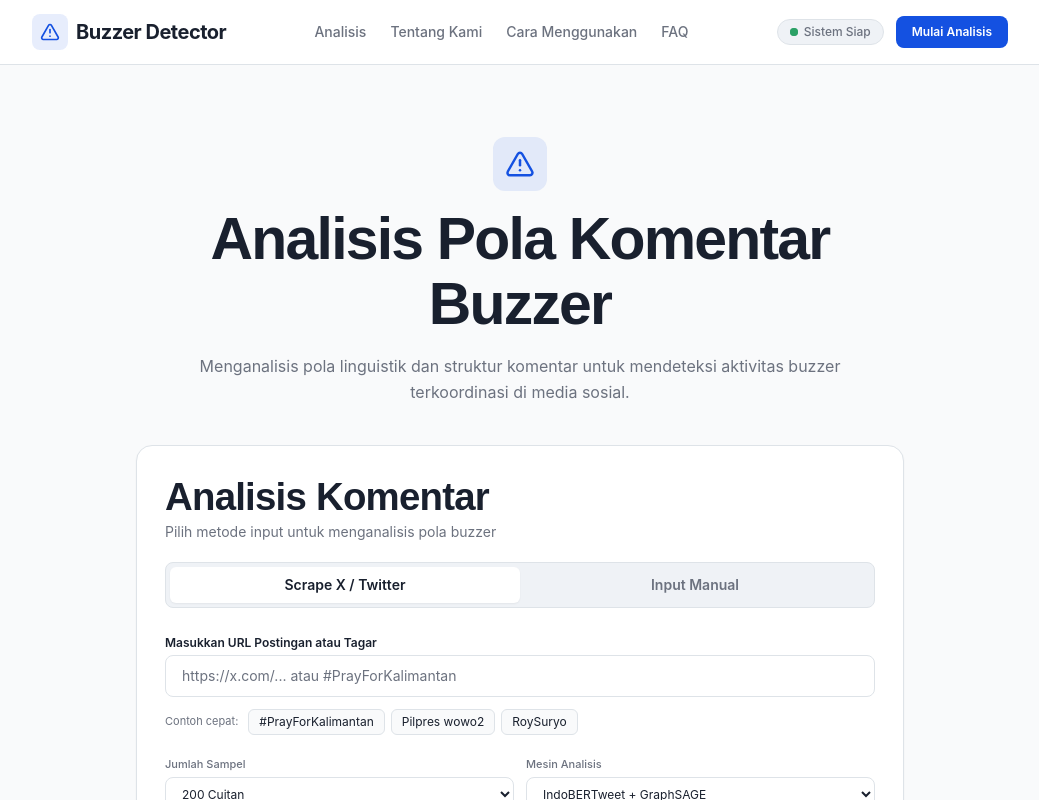
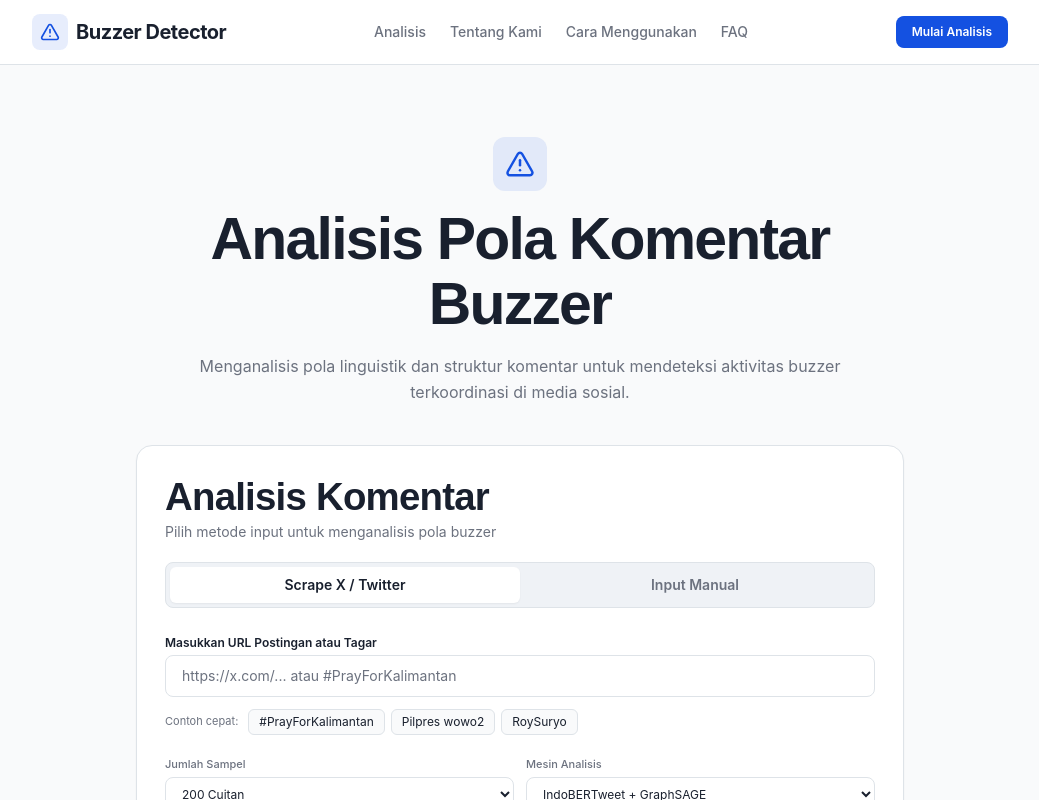
Before and after one commit to allaran12/Buzzer-Detection-, a Next.js app in the folder web/: page / in a window 1280 px wide. Shown: the top 800 px of the page, without its empty margins (120-1159 px from the left). Built offline with nearby package versions, Linux system fonts and the light colour scheme.

Commit message:
fix: remove sistem siap badge from navbar

```diff
--- a/web/src/components/Navbar.tsx
+++ b/web/src/components/Navbar.tsx
@@ -41,14 +41,6 @@ export default function Navbar() {
 
         {/* Right side */}
         <div className="hidden md:flex items-center gap-3">
-          <div className="flex items-center gap-1.5 rounded-full border border-[var(--border)] bg-[var(--card)] px-3 py-1 text-xs font-medium text-[var(--muted-foreground)]">
-            <span className="relative flex h-2 w-2">
-              <span className="animate-ping absolute inline-flex h-full w-full rounded-full bg-[var(--accent-go)] opacity-75" />
-              <span className="relative inline-flex rounded-full h-2 w-2 bg-[var(--accent-go)]" />
-            </span>
-            Sistem Siap
-          </div>
-
           <a
             href="#analisis"
             className="rounded-lg bg-[var(--primary)] px-4 py-2 text-xs font-semibold text-white hover:opacity-90 transition-opacity"
```
